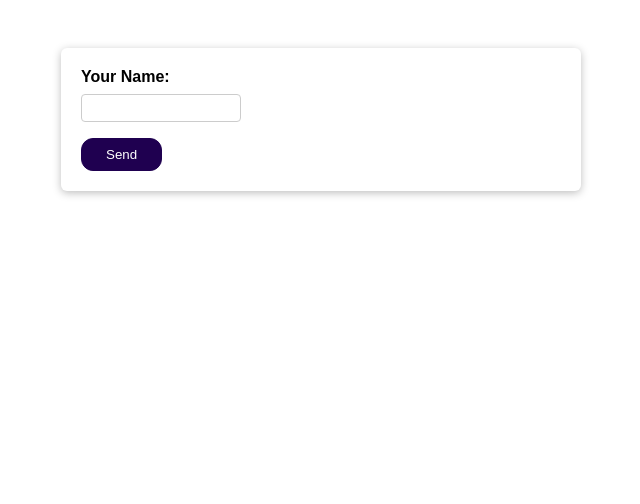
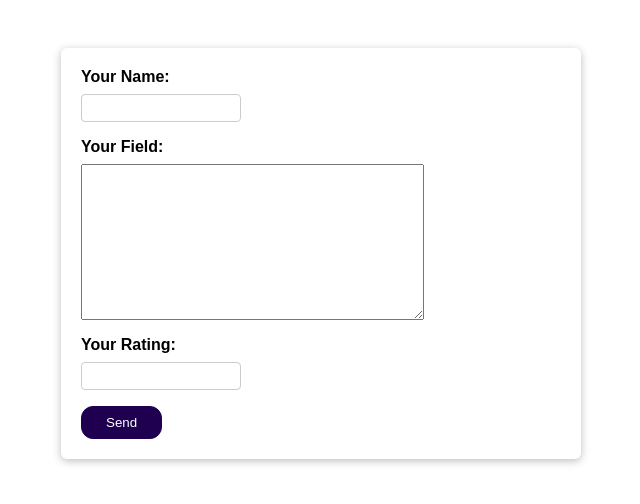
Before and after one commit to ZaryabAhmed22/Django-Forms-Reviews-App, a Django app: page / in a window 1280 px wide. Shown: the top 504 px of the page, without its empty margins (319-959 px from the left). Run offline with Django 4.2, Linux system fonts and the light colour scheme.

Commit message:
Adding more fields to our form

```diff
--- a/reviews/forms.py
+++ b/reviews/forms.py
@@ -7,3 +7,6 @@ class ReviewForm(forms.Form):
             "required": "Your name must not be empty",
             "max_length": "Please enter shorter name"
         })
+    review_text = forms.CharField(
+        label="Your Field", widget=forms.Textarea, max_length=200)
+    rating = forms.IntegerField(label="Your Rating", min_value=1, max_value=5)
--- a/reviews/templates/reviews/review.html
+++ b/reviews/templates/reviews/review.html
@@ -16,11 +16,27 @@
         {% csrf_token %}
         {% comment %} <label for="username">Your Name</label>
         <input type="text" name="username" id="username"> {% endcomment %}
-        <div class="form-control">
+        {% for field in form %}
+        <div class="form-control {% if field.errors%}errors{% endif %}">
+            {{field.label_tag}}
+            {{field}}
+            {{field.errors}}
+        </div>{% endfor %}
+        {% comment %} <div class="form-control {% if form.user_name.error%}errors{% endif %}">
             {{form.user_name.label_tag}}
             {{form.user_name}}
             {{form.user_name.errors}}
         </div>
+        <div class="form-control {% if form.review_text.error%}errors{% endif %}">
+            {{form.review_text.label_tag}}
+            {{form.review_text}}
+            {{form.review_text.errors}}
+        </div>
+        <div class="form-control {% if form.rating.error%}errors{% endif %}">
+            {{form.rating.label_tag}}
+            {{form.rating}}
+            {{form.rating.errors}}
+        </div> {% endcomment %}
         <button type="submit">Send</button>
     </form>
 </body>
```
